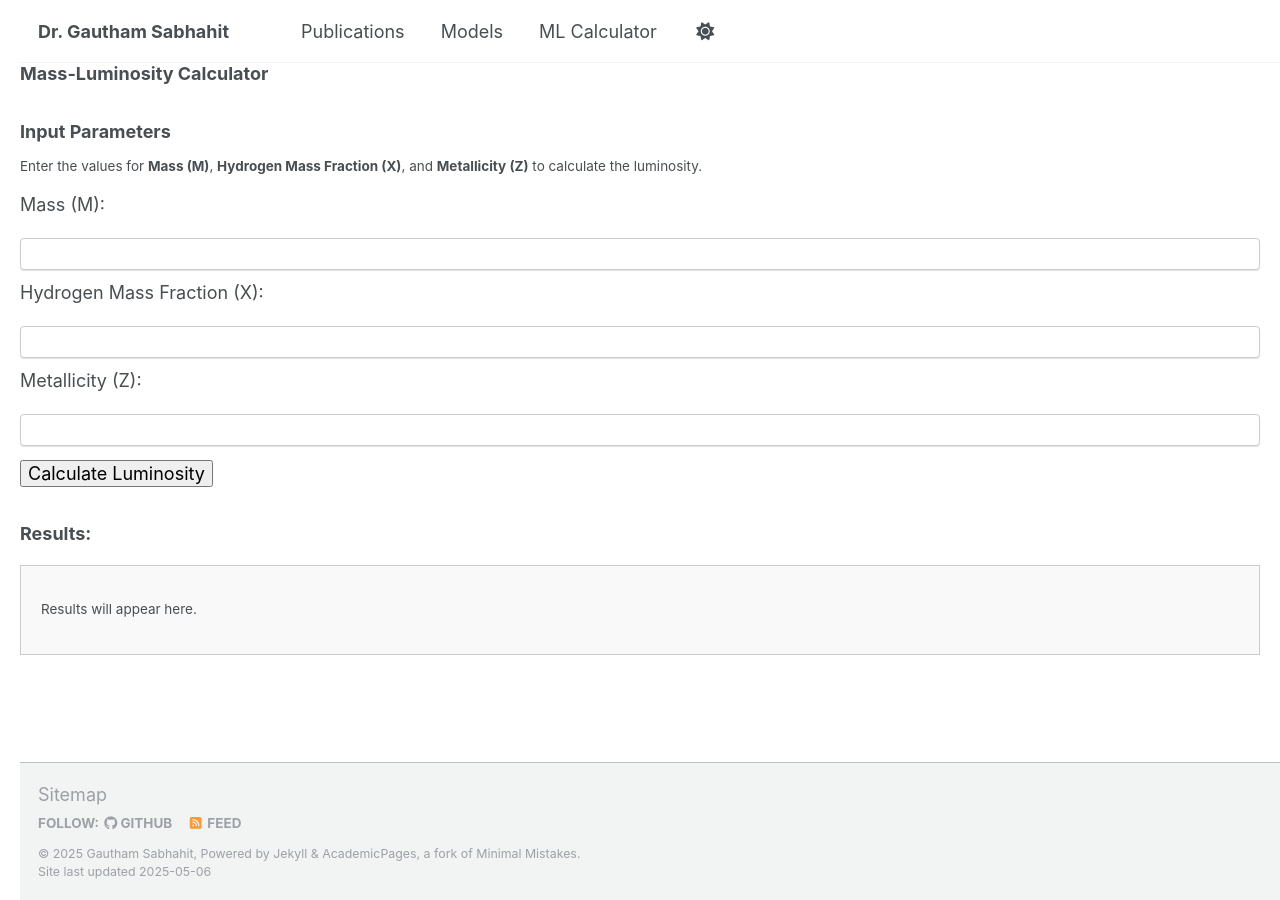
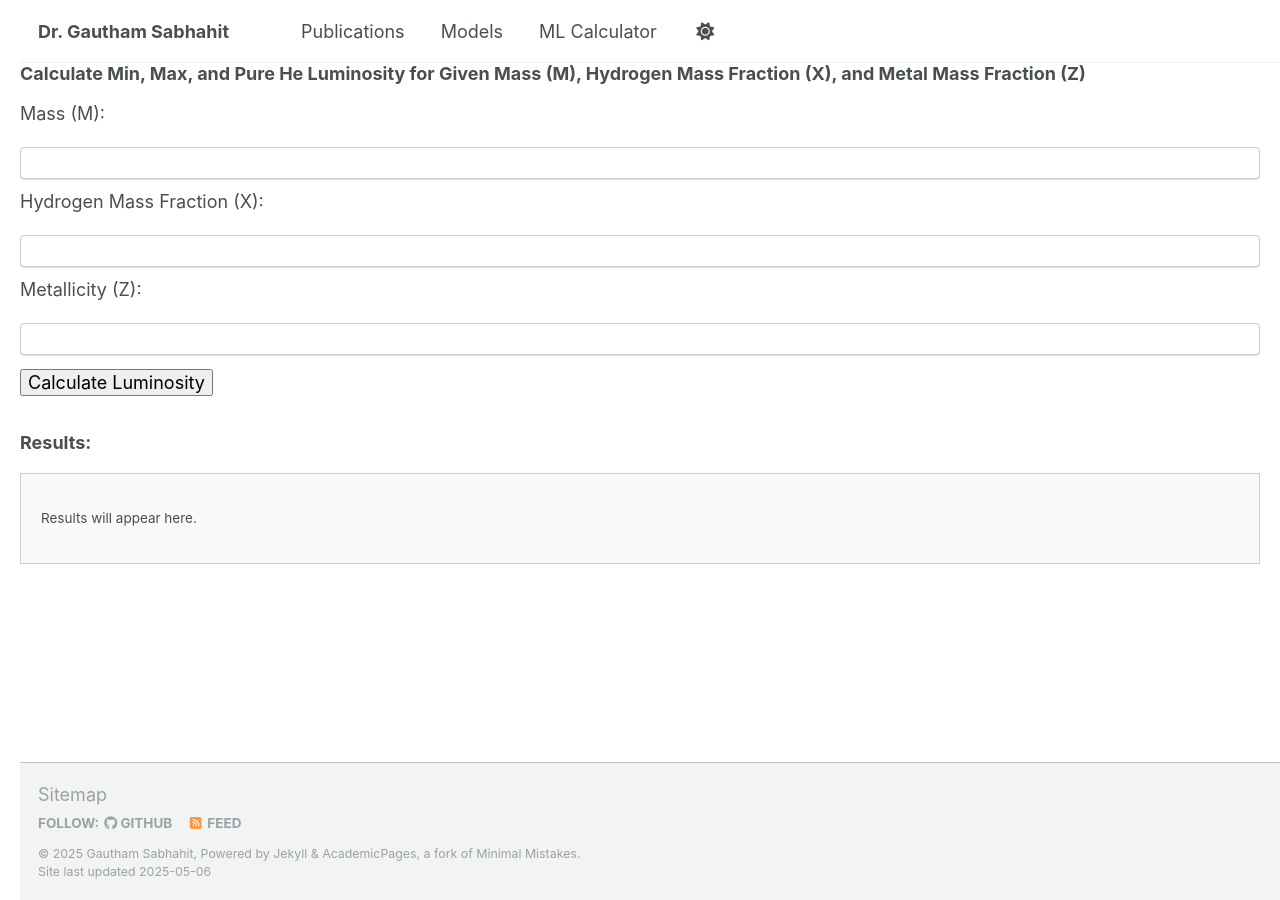
Before and after one commit to Mdot-com/mdot.com, a Jekyll site: the page built from ml-calculator.md, in a window 1280 px wide. Built offline with Jekyll 4.4.1, drawn with Linux system fonts in a browser that asks for light colours.

Commit message:
Update ml-calculator.md

```diff
--- a/ml-calculator.md
+++ b/ml-calculator.md
@@ -1,6 +1,6 @@
 ---
 layout: default
-title: Mass-Luminosity Calculator
+title: Minimum, maximum and pure-He Mass-Luminosity Calculator
 ---
 
 <style>
@@ -28,10 +28,8 @@ title: Mass-Luminosity Calculator
   }
 </style>
 
-# Mass-Luminosity Calculator
+# Calculate Min, Max, and Pure He Luminosity for Given Mass (M), Hydrogen Mass Fraction (X), and Metal Mass Fraction (Z)
 
-### Input Parameters
-Enter the values for **Mass (M)**, **Hydrogen Mass Fraction (X)**, and **Metallicity (Z)** to calculate the luminosity.
 
 <form id="luminosity-form">
     <label for="m">Mass (M):</label>
```
